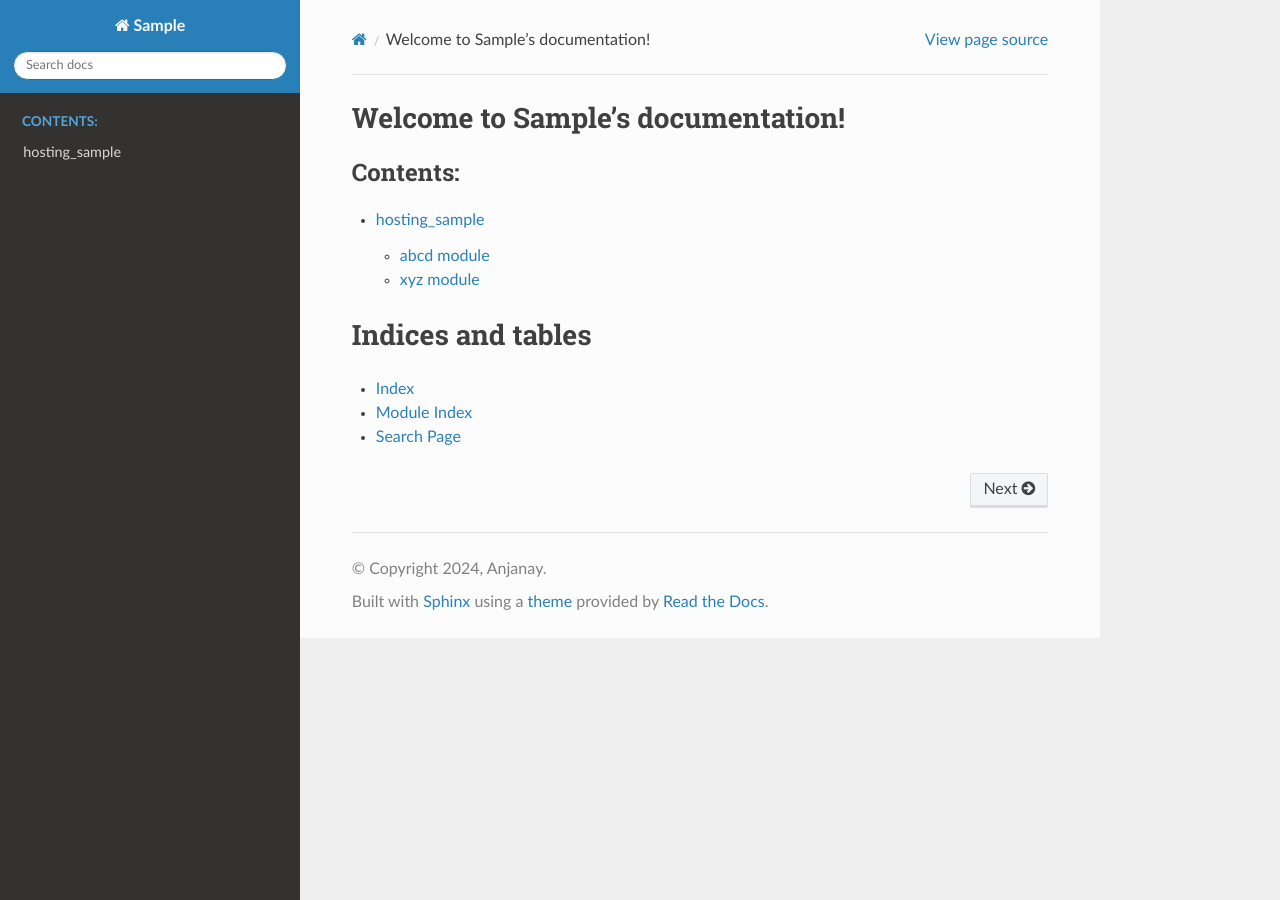
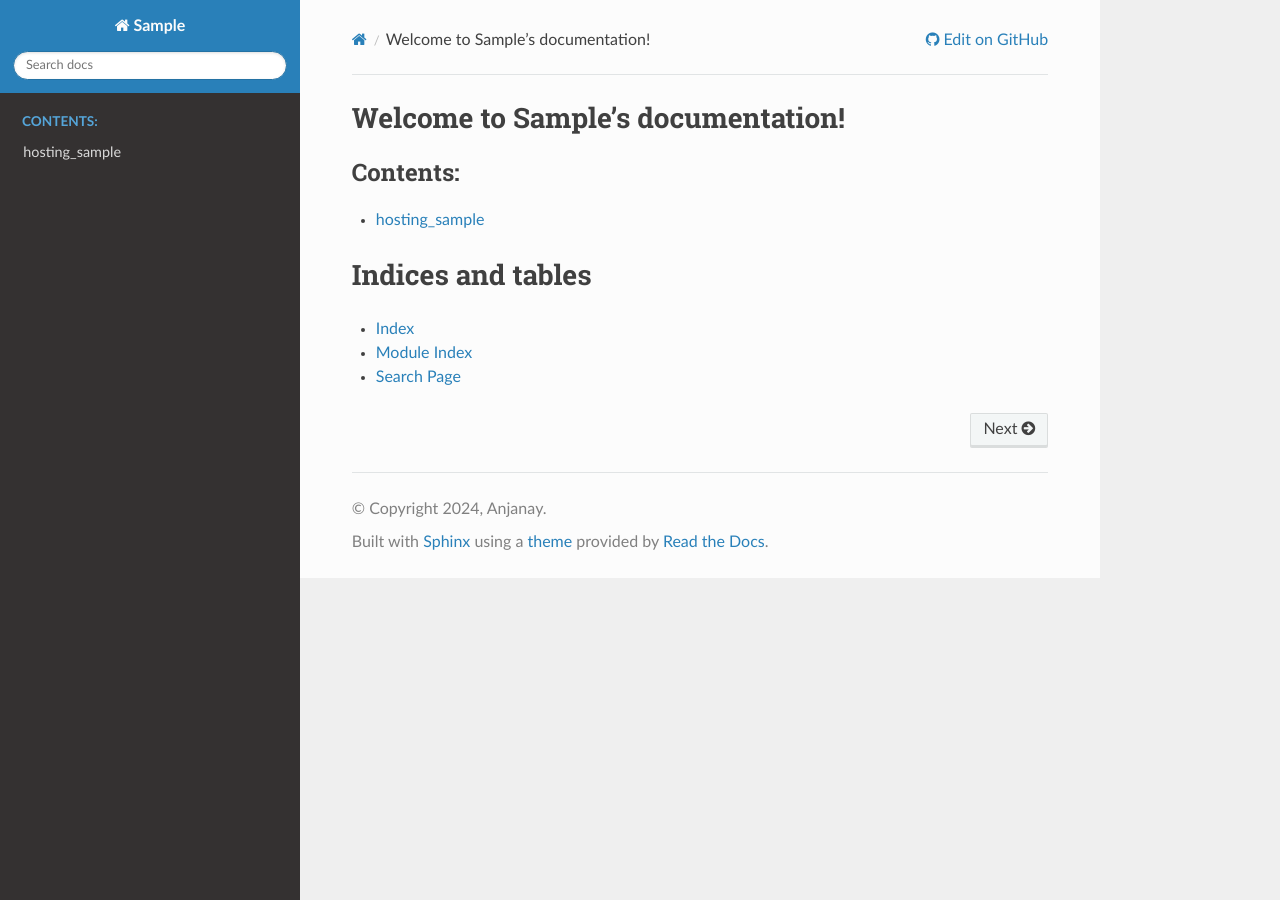
Before and after one commit to harnalashok/catEncodersProject, a Sphinx documentation site: the page built from docs/source/index.rst, in a window 1280 px wide. Built offline with Sphinx 7.4.7 and the Read the Docs theme 2.0.0, drawn with Linux system fonts in a browser that asks for light colours; some of the changed lines change nothing that is shown.

Commit message:
Update conf.py

```diff
--- a/docs/source/conf.py
+++ b/docs/source/conf.py
@@ -2,17 +2,12 @@
 #
 # For the full list of built-in configuration values, see the documentation:
 # https://www.sphinx-doc.org/en/master/usage/configuration.html
-
-# -- Project information -----------------------------------------------------
-# https://www.sphinx-doc.org/en/master/usage/configuration.html#project-information
-
 
 import os
 import sys
 
 # Add the directory containing the Python file to sys.path
 sys.path.insert(0, os.path.abspath('/home/ashok/hosting_sample'))
-
 
 project = 'Sample'
 copyright = '2024, Anjanay'
@@ -25,11 +20,11 @@ release = '1.0.1'
 extensions = ["sphinx.ext.todo", "sphinx.ext.viewcode", "sphinx.ext.autodoc"]
 
 templates_path = ['_templates']
-exclude_patterns = ['_build', 'Thumbs.db', '.DS_Store']
-
+exclude_patterns = ['_build', 'Thumbs.db', '.DS_Store', 'abcd.rst', 'xyz.rst']
 
 # -- Options for HTML output -------------------------------------------------
 # https://www.sphinx-doc.org/en/master/usage/configuration.html#options-for-html-output
+
 html_theme = 'sphinx_rtd_theme'
 
 extensions = [
@@ -46,3 +41,12 @@ autodoc_default_options = {
     'special-members': True,
     'show-inheritance': True,
 }
+
+# Link to the GitHub repository
+html_context = {
+    'display_github': True,
+    'github_user': 'your_github_user',
+    'github_repo': 'your_repo_name',
+    'github_version': 'main/',
+    'github_url': 'https://github.com/harnalashok/catEncodersProject',
+}
```
